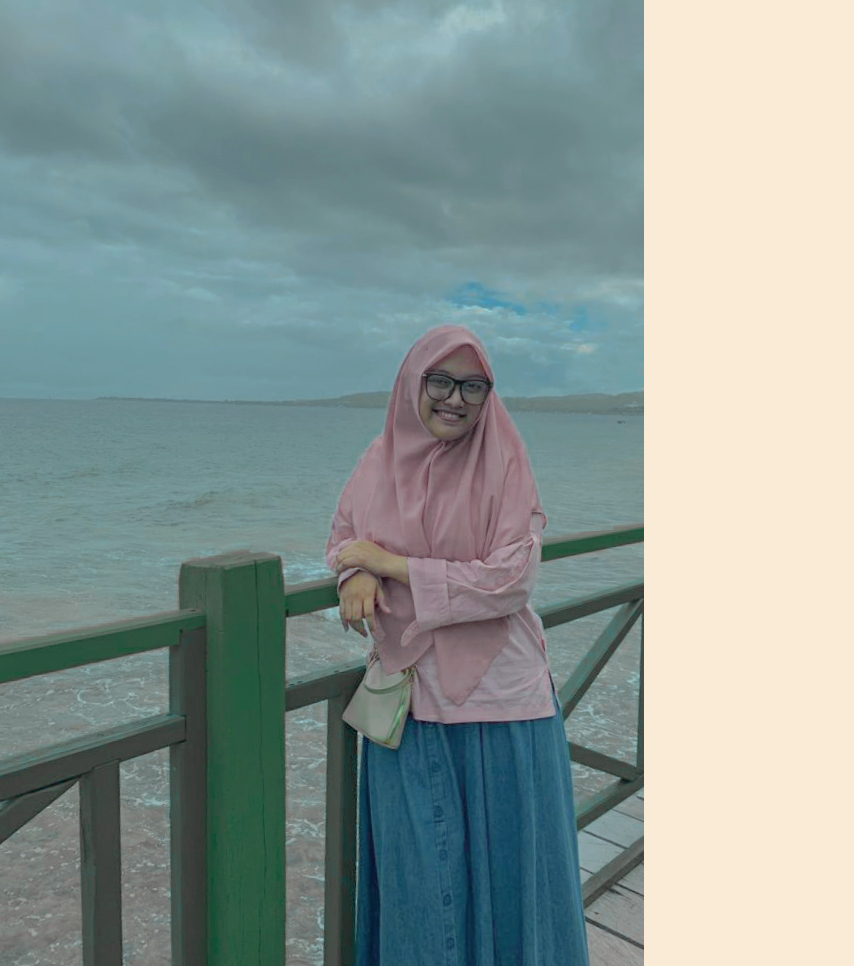
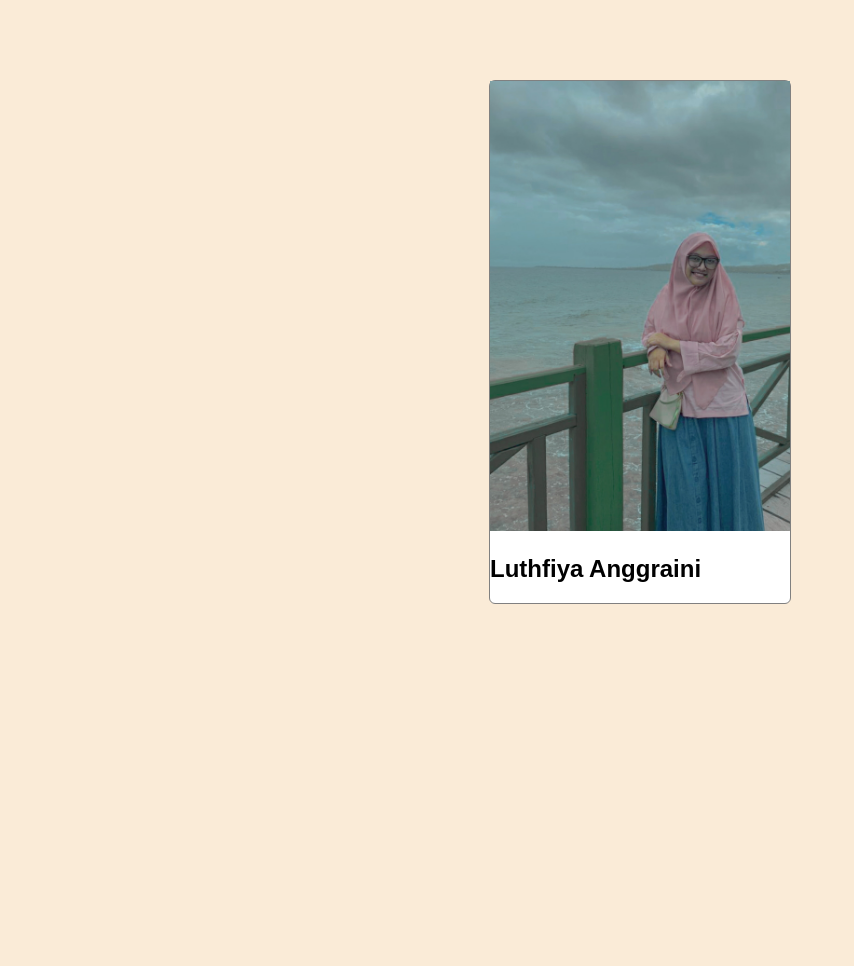
Before and after one commit to luthfiyaanggraini7/my-repo-from-remote, a plain HTML site: page index.html in a window 1280 px wide. Shown: the top 966 px of the page, without its empty margins (0-854 px from the left). After the commit the page ends 800 px from the top, so only its background shows below. Drawn offline with Linux system fonts and the light colour scheme.

Commit message:
changed style for selector #profile-container, to make it centered horizontally

```diff
--- a/style.css
+++ b/style.css
@@ -6,3 +6,21 @@ body {
     background-color: antiquewhite;
     font-family: Arial, Helvetica, sans-serif;
 }
+#profile-container {
+    max-width: 300px;
+    margin: 80px auto;
+    background-color: white;
+    border: 1px solid gray;
+    border-radius: 6px;
+}
+
+#profile-image {
+    width: 100%;
+    height: auto;
+}
+
+#profile-name {
+    text-align: center;
+
+#profile-job {
+    text-align: center;
```
